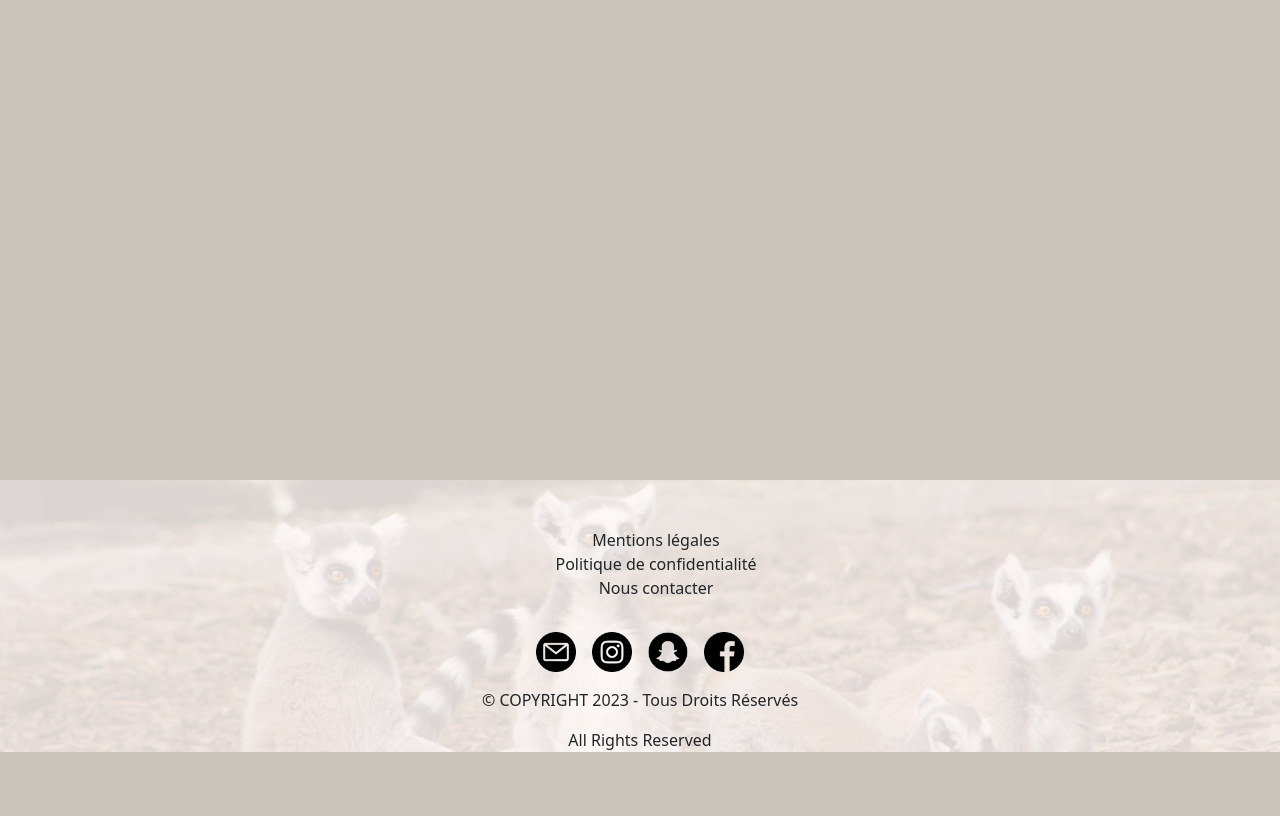
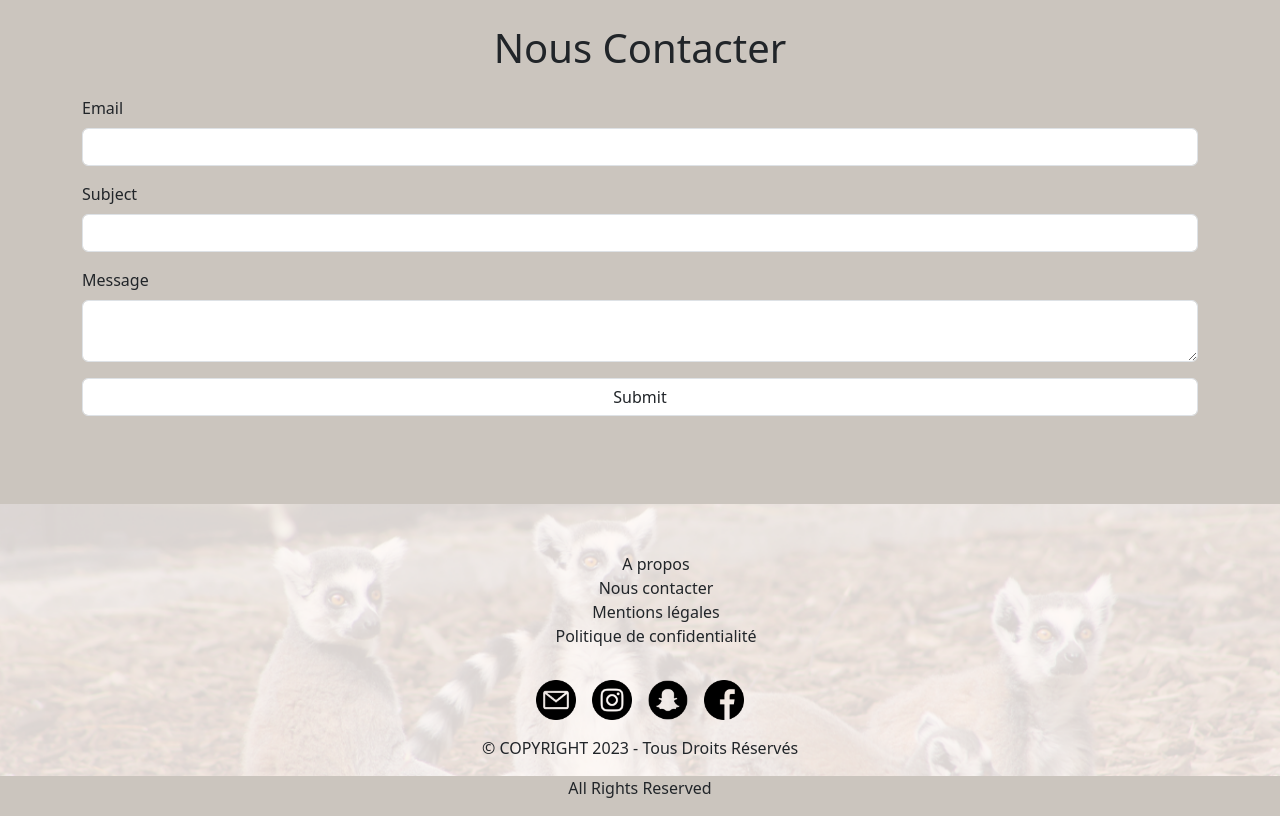
Before and after one commit to DyAnah01/madavente, a Symfony app: template templates/contact/index.html.twig in a window 1280 px wide. Shown: the part 184-1000 px from the top of the page. Before the commit the page ends 936 px from the top, so only its background shows below. Run offline with Twig, Linux system fonts and the light colour scheme; the template is opened without the code that fills it, so the values that code supplies are empty; form fields are guessed from the names that the template uses; some libraries are stand-ins or nearby versions.

Commit message:
controller view and little css for contact done

```diff
--- a/public/css/style.css
+++ b/public/css/style.css
@@ -68,7 +68,7 @@ header{
 }
 footer{
     background-image: url("../images/zz.png");
-    height: 20rem;
+    height: 30rem;
     background-size: cover;
     background-repeat: no-repeat;
     background-position-y: center;
@@ -107,6 +107,11 @@ hr {
     background-color: rgba(117, 60, 27, 0.636);
 }
 
+.contactForm{
+    width: 60%;
+    margin: auto;
+}
+
 @media only screen and (max-width: 1280px)
 {
     #mpc{
@@ -136,6 +141,10 @@ hr {
         width: 500px;
         height: 500px;
     }
+    .contactForm{
+        width: 100%;
+        margin: auto;
+    }
 
 
 }
--- a/templates/contact/index.html.twig
+++ b/templates/contact/index.html.twig
@@ -1,10 +1,23 @@
 {% extends 'base.html.twig' %}
 
-{% block title %}Hello ContactController!{% endblock %}
+{% block title %} {{ parent() }}|Contact {% endblock %}
 
 {% block body %}
-{# {{ form_start() }}
-<div class="col-md-12 mx-auto">
-    {{ form_row() }}
-</div> #}
+<h1 class="d-flex justify-content-center my-4">Nous Contacter</h1>
+{% for notification in app.flashes('success') %}
+    <div class="alert alert-success col-md-6 mx-auto text-center disparition">
+        {{ notification }}
+    </div>
+{% endfor %}
+{{ form_start(form) }}
+    <div class="contactForm">
+            <div class="">{{ form_row(form.email) }}</div>
+            <div class="">{{ form_row(form.subject) }}</div>
+            <div class="">{{ form_row(form.message) }}</div>
+            <div class="">{{ form_row(form.submit) }}</div>
+    </div>
+    {# <button type="button" class="d-flex justify-content-center align-items-center">Valider</button> #}
+
+{{ form_end(form) }}
+
 {% endblock %}
--- a/templates/footer.html.twig
+++ b/templates/footer.html.twig
@@ -1,9 +1,10 @@
 <footer class="d-flex flex-column justify-content-around align-items-center text-dark  py-5">
     <div class=" text-center pb-3">
       <ul class="d-flex justify-content-around" id="mpc">
-        <li><a href="#" class="text-decoration-none text-dark text-nowrap">Mentions légales</a></li>
-        <li><a href=" {{path('rgpd')}} " class="text-decoration-none text-dark  mx-5 px-5 text-nowrap">Politique de confidentialité</a></li>
-        <li><a href="#" class="text-decoration-none text-dark text-nowrap">Nous contacter</a></li>
+        <li><a href="{#} {{path('app_contact')}}#} " class="text-decoration-none text-dark text-nowrap">A propos</a></li>
+        <li><a href=" {{path('app_contact')}} " class="text-decoration-none   mx-5 px-5  text-dark text-nowrap">Nous contacter</a></li>
+        <li><a href="#" class="text-decoration-none text-dark   mx-5 px-5  text-nowrap">Mentions légales</a></li>
+        <li><a href=" {{path('rgpd')}} " class="text-decoration-none text-dark text-nowrap">Politique de confidentialité</a></li>
       </ul>
     </div>
     <div class=" text-center d-flex lesicones justify-content-center pb-3">
```
Also changed, not shown: src/Controller/ContactController.php (+8 -6 lines), src/Form/ContactType.php (+40 -3 lines).
